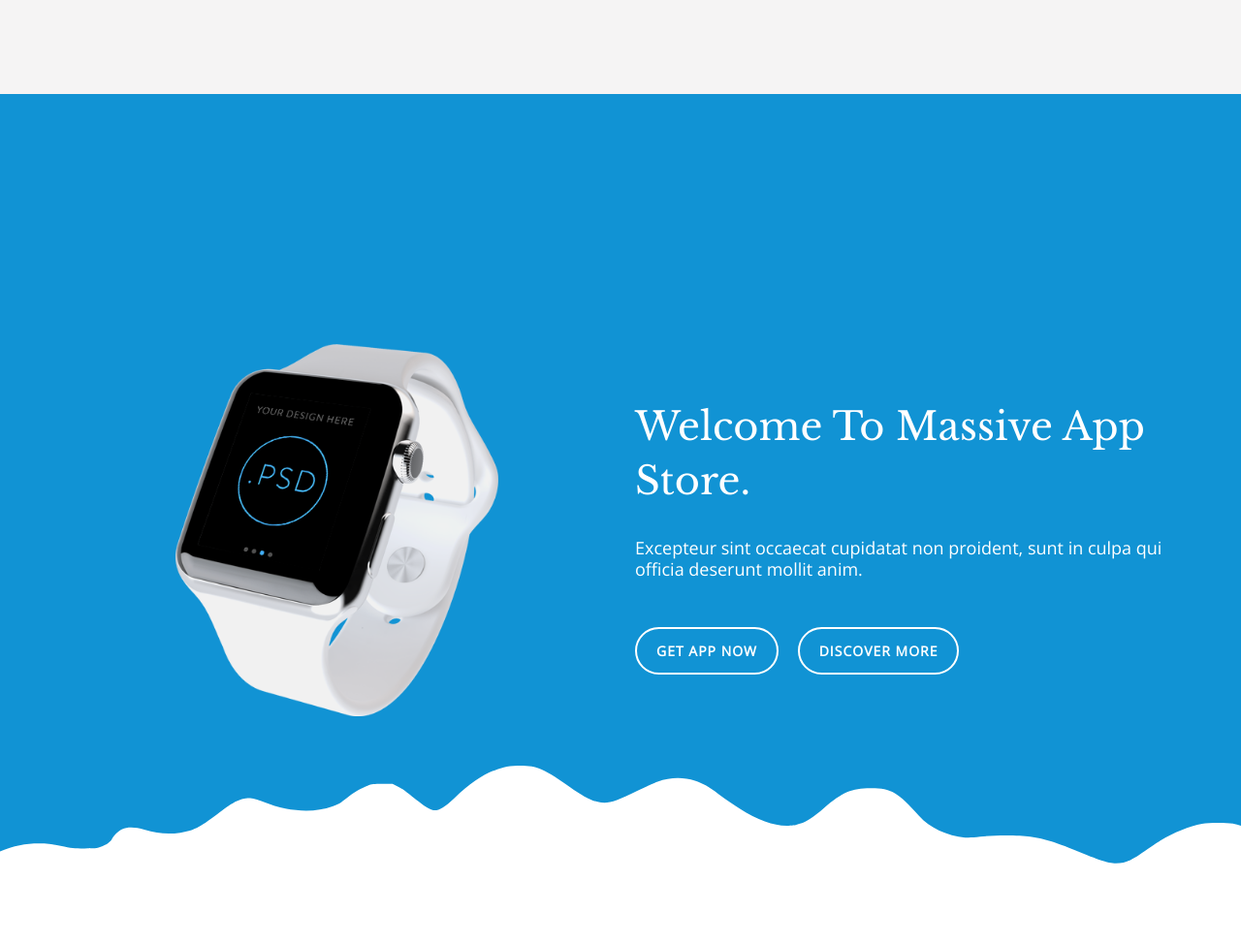
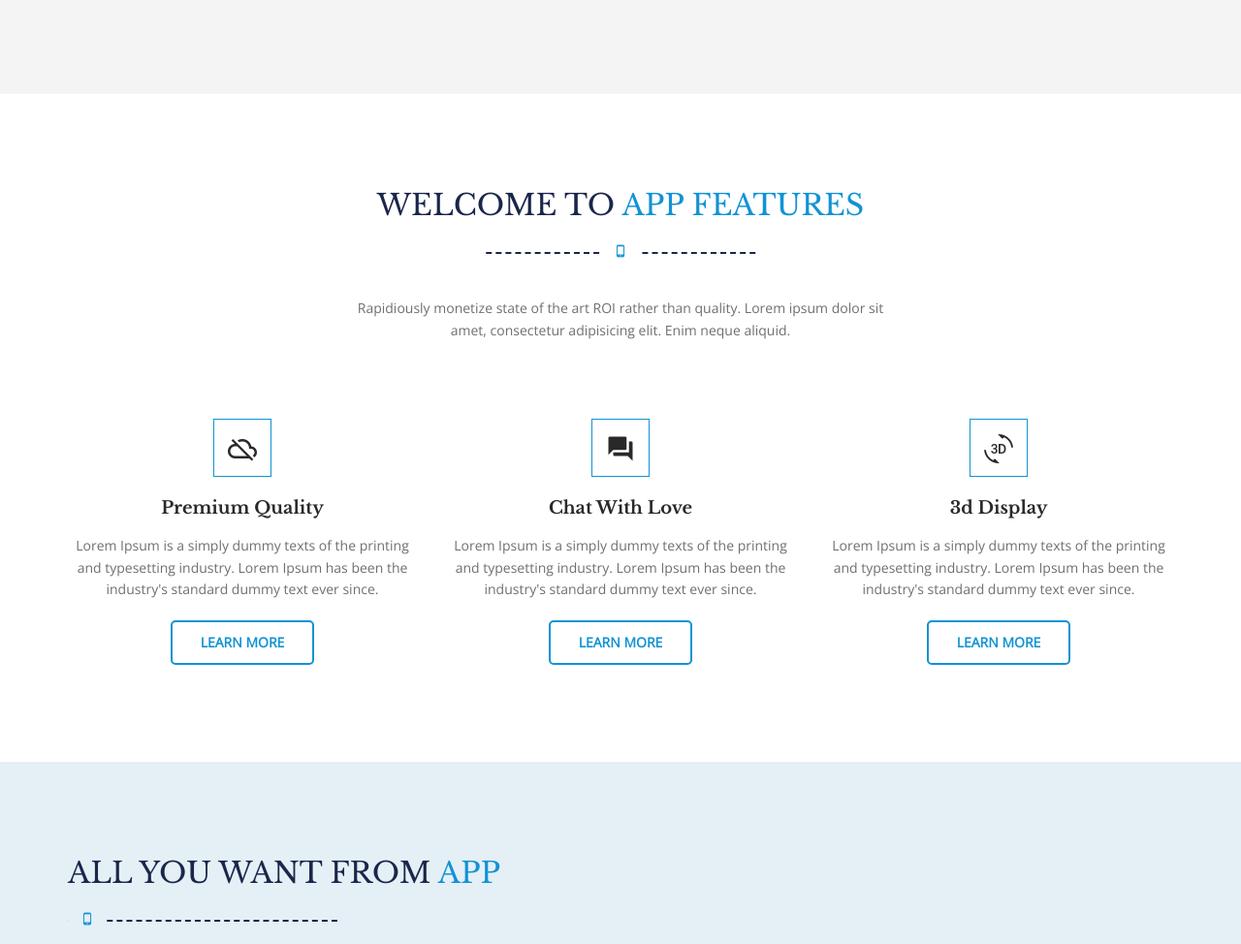
Before and after one commit to DevelopApple/ssa, a plain HTML site: page index.html in a window 1280 px wide. Shown: the part 891-1865 px from the top of the page at 97% size. Drawn offline with nearby package versions, Linux system fonts and the light colour scheme.

Commit message:
Update index.html

```diff
--- a/index.html
+++ b/index.html
@@ -118,37 +118,6 @@
             </div>
         </div>
     </section>
-    <!--START TOP AREA-->
-    <header class="top-area" id="home">
-        <div class="header-top-area">
-
-        </div>
-        <div class="welcome-text-area white">
-            <div class="area-bg"></div>
-            <div class="welcome-area">
-                <div class="container">
-                    <div class="row flex-v-center">
-                        <div class="col-md-7 col-lg-7 col-sm-12 col-xs-12">
-                            <div class="welcome-mockup center">
-                                <img src="img/home/watch-mockup.png" alt="">
-                            </div>
-                        </div>
-                        <div class="col-md-7 col-lg-7 col-sm-12 col-xs-12">
-                            <div class="welcome-text">
-                                <h1>Welcome To Massive App Store.</h1>
-                                <p>Excepteur sint occaecat cupidatat non proident, sunt in culpa qui officia deserunt mollit anim.</p>
-                                <div class="home-button">
-                                    <a href="#">Get App Now</a>
-                                    <a href="#">Discover More</a>
-                                </div>
-                            </div>
-                        </div>
-                    </div>
-                </div>
-            </div>
-        </div>
-    </header>
-    <!--END TOP AREA-->
 
     <!--FEATURES TOP AREA-->
     <section class="features-top-area padding-100-50" id="features">
```
